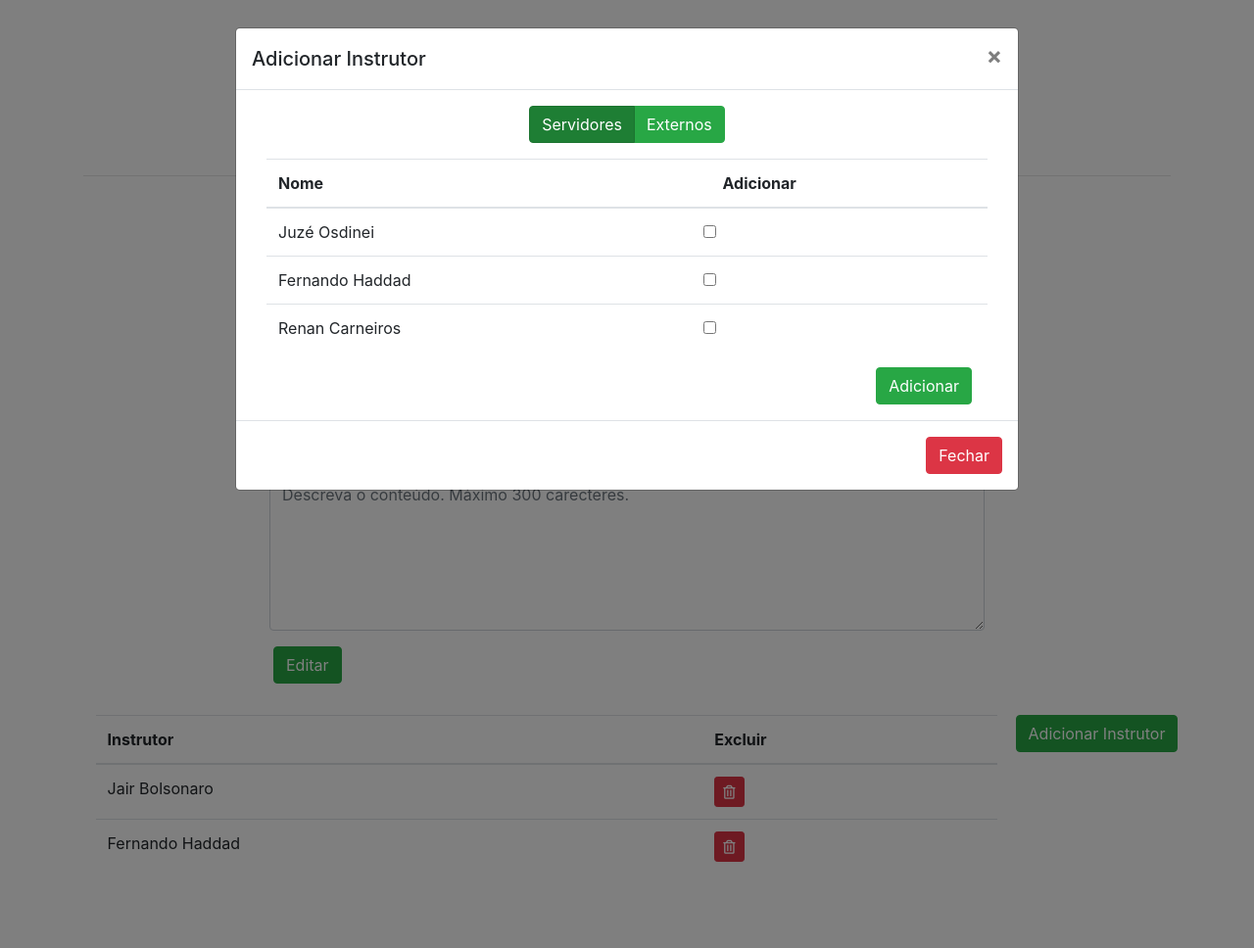
After one commit to flsbrandao/sel, a PHP site: the page made by app/view/adm/cp_editar.php in a window 1280 px wide, after a click on "Adicionar Instrutor". The commit adds this page. Shown: the whole page at 98% size. Run offline with PHP 8.4, Linux system fonts and the light colour scheme; the template is opened without the code that fills it, so the values that code supplies are empty; some libraries are stand-ins or nearby versions.

Commit message:
Criação de telas

```diff
--- a/app/controller/Adm.class.php
+++ b/app/controller/Adm.class.php
@@ -8,7 +8,6 @@ Class Adm extends Controller{
 
     //Carrega as páginas
 	public function pagina($pagina){
-
 		parent::header();
 		self::menu();
 		require_once("app/view/adm/" . $pagina .".php");
@@ -17,6 +16,6 @@ Class Adm extends Controller{
 
     //Carrega apenas a tabela na pg de estudantes
     public function table($tabela){
-        require_once("app/view/adm/" . $tabela . ".php");
+        require_once("app/view/adm/tables/" . $tabela . ".php");
     }
 }
--- /dev/null
+++ b/app/view/adm/cp_editar.php
@@ -0,0 +1,230 @@
+<div class="container">
+
+     <div class="row">
+
+        <div class="col-12 text-center mt-5">
+
+            <h1 class="display-4"><i class="far fa-edit text-primary"></i> Editar Curso Presencial</h1>
+            <p class="mt-4">Os campos que tiverem * são de preenchimento obrigatório.</p>
+            <hr>
+        </div>
+
+    </div>
+
+          <div class="row justify-content-center">
+
+                        <div class="col-sm-12 col-md-10 col-lg-8">
+
+
+                            <form>
+
+
+                                <div class="form-row">
+
+                                    <div class="form-group col-md-12 col-sm-12 col-12 col-lg-12">
+
+                                      <label class="" for="inputNomeCurso">Nome do Curso</label>
+                                      <input type="text" class="form-control" id="inputNomeCurso" placeholder="Ex: Curso de Atendimento ao Público" required>
+
+                                    </div>
+
+                                </div>
+
+                                <div class="form-row">
+
+                                    <div class="form-group col-md-6 col-sm-6 col-12 col-lg-6">
+
+                                      <label class="" for="inputInicio">Início</label>
+                                      <input type="date" class="form-control" id="inputInicio" required>
+
+                                    </div>
+
+                                    <div class="form-group col-md-6 col-sm-6 col-12 col-lg-6">
+
+                                      <label class="" for="inputHorario">Horário de Início</label>
+                                      <input type="time" class="form-control" id="inputHorario" required>
+
+                                    </div>
+
+                                </div>
+
+                                <div class="form-row">
+
+                                    <div class="form-group col-md-6 col-sm-6 col-12 col-lg-6">
+
+                                      <label class="" for="inputFim">Fim</label>
+                                      <input type="date" class="form-control" id="inputFim" required>
+
+                                    </div>
+
+                                    <div class="form-group col-md-6 col-sm-6 col-12 col-lg-6">
+
+                                      <label class="" for="inputTotal">Total de horas</label>
+                                      <input type="number" class="form-control" id="inputTotal" required>
+
+                                    </div>
+
+                                </div>
+
+                                <div class="form-row">
+
+                                    <div class="form-group col-md-12 col-sm-12 col-12 col-lg-12">
+
+                                      <label class="control-label">Descrição</label>
+                                      <textarea class="form-control" name="txt_descricao" rows="6" maxlength="300" placeholder="Descreva o conteúdo. Máximo 300 carecteres."></textarea>
+
+                                    </div>
+
+                                </div>
+
+                                <div class="form-row ml-1">
+
+                                    <div class="form-group ">
+
+                                        <button type="submit" class="btn btn-success">Editar</button>
+
+                                    </div>
+
+                                </div>
+
+                            </form>
+
+                       </div>
+
+                    </div>
+
+            <div class="row justify-content-center mt-3">
+
+                <div class="col-lg-10">
+
+                    <table class="table table-hover">
+                      <thead>
+                        <tr>
+                          <th scope="col">Instrutor</th>
+                          <th scope="col">Excluir</th>
+                        </tr>
+                      </thead>
+                      <tbody>
+                        <tr>
+
+                          <td>Jair Bolsonaro</td>
+                          <td><button type="submit" class="btn btn-danger btn-sm"><i class="far fa-trash-alt"></i></button></td>
+                        </tr>
+                        <tr>
+
+                          <td>Fernando Haddad</td>
+                          <td><button type="submit" class="btn btn-danger btn-sm"><i class="far fa-trash-alt"></i></button></td>
+
+                        </tr>
+
+                      </tbody>
+                </table>
+
+
+                </div>
+
+                <div class="form-row ml-1">
+
+                     <div class="form-group ">
+
+                        <a type="submit" class="btn btn-success" href="#" data-toggle="modal" data-target="#modalInstrutor">Adicionar Instrutor</a>
+
+                    </div>
+
+                </div>
+
+            </div>
+</div> <!-- container -->
+
+   <!-- ### MODAL #### -->
+
+     <div class="modal fade" id="modalInstrutor" tabindex="-1" role="dialog">
+
+        <div class="modal-dialog  modal-lg" role="document">
+
+            <div class="modal-content">
+
+                <div class="modal-header">
+
+                    <h5 class="modal-title">Adicionar Instrutor</h5>
+                    <button type="button" class="close" data-dismiss="modal">
+                        <span>&times;</span>
+                    </button>
+
+                </div>
+
+                <div class="modal-body">
+
+                   <div class="row justify-content-center">
+
+                      <div class="form-group">
+
+                           <div class="btn-group btn-group-toggle" data-toggle="buttons">
+
+
+                              <label class="btn btn-success active">
+                                <input type="radio" name="nservidor" value="servidor" id="servidor" autocomplete="off"> Servidores
+                              </label>
+
+                              <label class="btn btn-success">
+                                <input type="radio" name="servidor" value="externo" id="externo" autocomplete="off"> Externos
+                              </label>
+
+                            </div>
+
+                       </div>
+
+                    </div>
+
+                    <div class="col-lg-12">
+
+                        <div id="instrutor"></div>
+
+                    </div>
+
+                </div>
+
+                <div class="modal-footer">
+
+                    <button type="button" class="btn btn-danger" data-dismiss="modal">
+                        Fechar
+                    </button>
+                </div>
+
+            </div>
+        </div>
+
+     </div>
+
+<script>
+
+$(document).ready(function(){
+
+      $('#inputCpf').mask('000.000.000-00');
+
+    });
+
+    //    O bloco de comando abaixo irá exibir ou não o campo de matrícula, de acordo com o que for selecionado pelo usuário
+
+      $("input[type=radio]").on("change", function() {
+
+          var opcao = $(this).val();
+
+            if (opcao == "servidor") {
+
+                      $('#instrutor').load("<?=BASE_URL?>Adm/table/add_instrutorservidor");
+
+            } else if (opcao == "externo") {
+
+                      $('#instrutor').load("<?=BASE_URL?>Adm/table/add_instrutorexterno");
+
+            }
+          });
+
+     $(document).ready(function(){
+
+        $('#instrutor').load("<?=BASE_URL?>Adm/table/add_instrutorservidor");
+    });
+
+
+</script>
--- a/app/view/adm/estudantes.php
+++ b/app/view/adm/estudantes.php
@@ -22,7 +22,7 @@
                           </label>
 
                           <label class="btn btn-success">
-                            <input type="radio" name="servidor" value="municipe" id="servidor" autocomplete="off"> Munícipe
+                            <input type="radio" name="servidor" value="municipe" id="servidor" autocomplete="off"> Munícipes
                           </label>
 
                         </div>
--- /dev/null
+++ b/app/view/adm/tables/add_instrutorservidor.php
@@ -0,0 +1,32 @@
+<table class="table table-hover">
+                    <thead>
+                        <tr>
+                          <th scope="col">Nome</th>
+                          <th scope="col">Adicionar</th>
+
+                        </tr>
+                      </thead>
+                      <tbody>
+                        <tr>
+
+                          <td>Juzé Osdinei</td>
+                          <td><input type="checkbox" class="form-check-input" id="exampleCheck1"></td>
+                        </tr>
+                        <tr>
+                          <td>Fernando Haddad</td>
+                          <td><input type="checkbox" class="form-check-input" id="exampleCheck1"></td>
+
+                        </tr>
+
+                        <tr>
+                          <td>Renan Carneiros</td>
+                          <td><input type="checkbox" class="form-check-input" id="exampleCheck1"></td>
+
+                        </tr>
+
+                      </tbody>
+</table>
+
+<div class="row float-right mr-3">
+    <button type="submit" class="btn btn-success">Adicionar</button>
+</div>
```
Also changed, not shown: app/view/adm/cp_aberto.php (renamed from app/view/adm/cursopresencial.php, +6 -31 lines), app/view/adm/cp_adicionar.php (renamed from app/view/adm/editarcursopresencial.php, +59 -44 lines), app/view/adm/cp_andamento.php (added, +60 -0 lines), app/view/adm/tables/add_instrutorexterno.php (added, +32 -0 lines), app/view/includes/menu-adm.php (+6 -3 lines), app/core/app.php (line endings or trailing spaces), app/view/adm/cp_info.php (renamed from app/view/adm/infocursopresencial.php), app/view/adm/tables/instrutorexterno.php (renamed from app/view/adm/instrutorexterno.php), app/view/adm/tables/instrutorservidor.php (renamed from app/view/adm/instrutorservidor.php), app/view/adm/tables/municipes.php (renamed from app/view/adm/municipes.php), app/view/adm/tables/servidores.php (renamed from app/view/adm/servidores.php).
